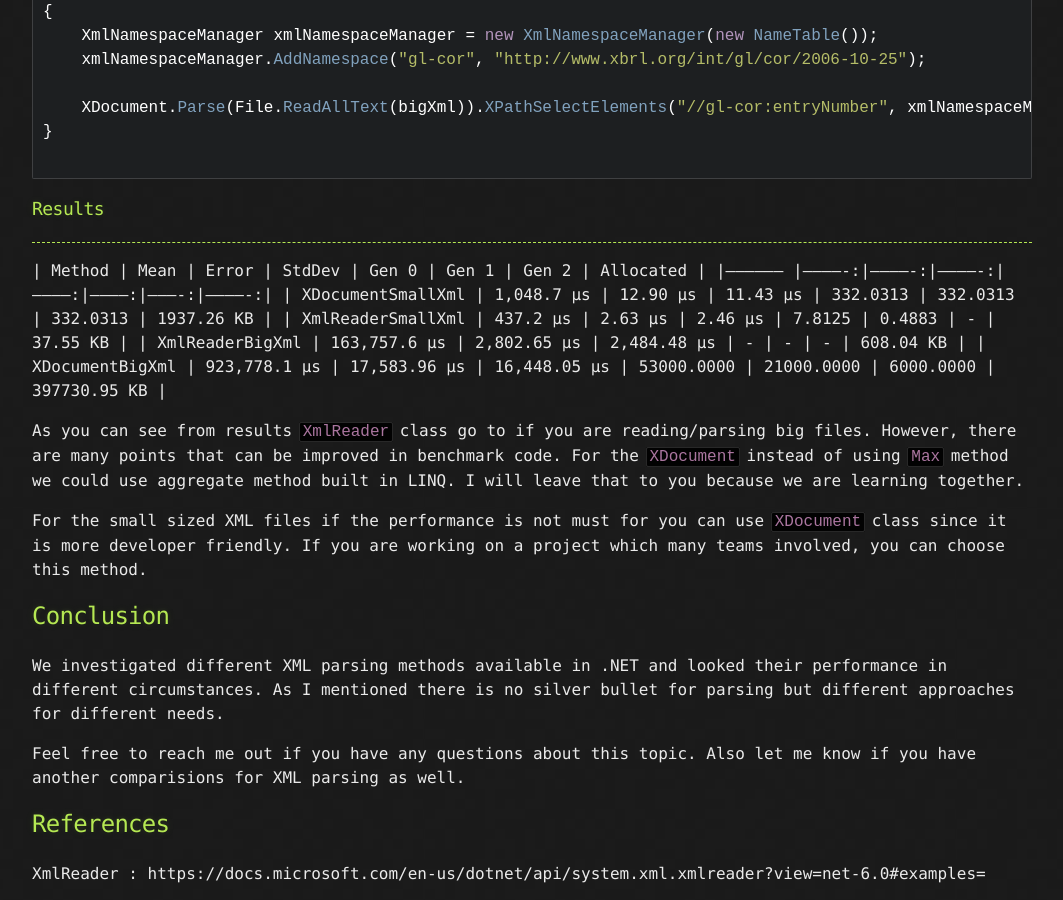
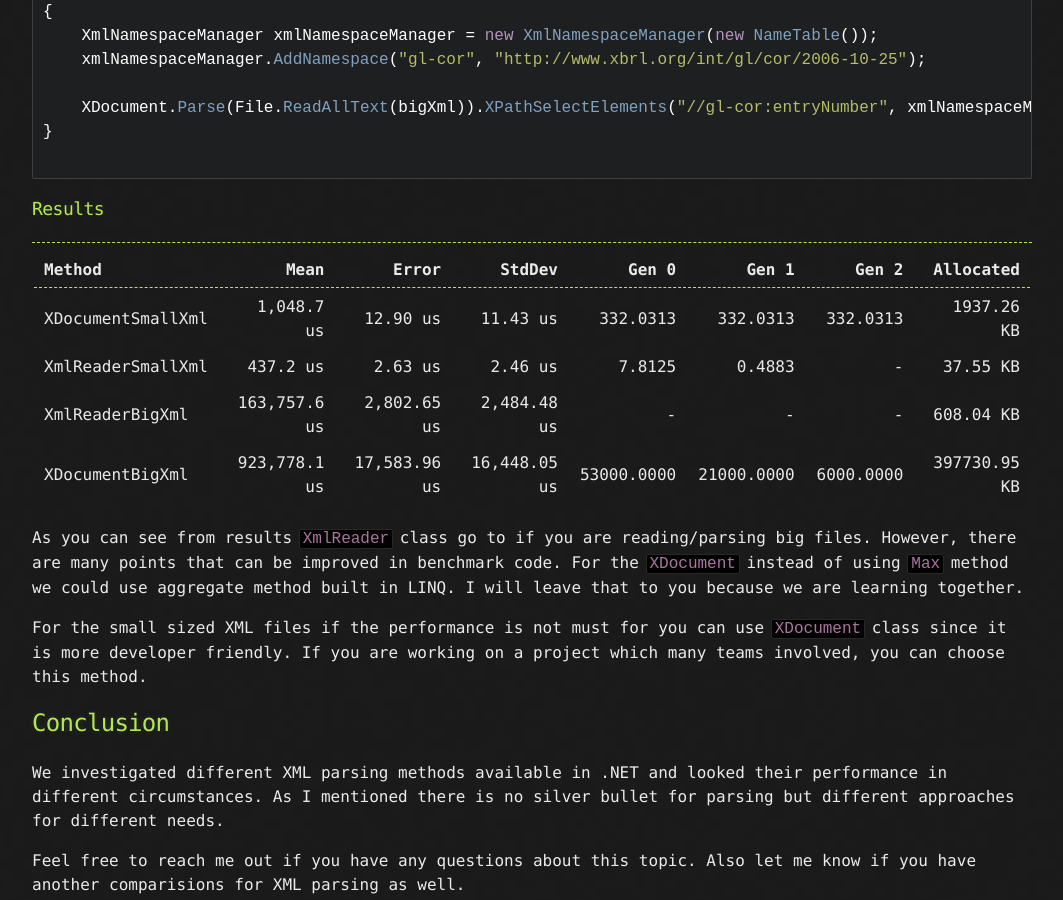
Before and after one commit to wiyyyy/blog, a Jekyll site: the page built from _posts/2022-04-06-xml-parsing-benchmark-dotnet.md, in a window 1280 px wide and 900 px high, scrolled down 4812 px. Shown: the whole window, without its empty margins (108-1171 px from the left). Built offline with Jekyll 4.4.1, drawn with Linux system fonts in a browser that asks for light colours.

`````diff
--- a/_config.yml
+++ b/_config.yml
@@ -6,7 +6,7 @@ author:
 
 baseurl: /myblog
 
-markdown: GFM
+markdown: kramdown
 
 source: .
 destination: ./_site
--- a/_posts/2022-04-06-xml-parsing-benchmark-dotnet.md
+++ b/_posts/2022-04-06-xml-parsing-benchmark-dotnet.md
@@ -184,12 +184,14 @@ public void XDocumentBigXml()
 ````
 ### Results
 ---
+
+
 |            Method |         Mean |        Error |       StdDev |      Gen 0 |      Gen 1 |     Gen 2 |    Allocated |
 |------------------ |-------------:|-------------:|-------------:|-----------:|-----------:|----------:|-------------:|
-| XDocumentSmallXml |   1,048.7 μs |     12.90 μs |     11.43 μs |   332.0313 |   332.0313 |  332.0313 |   1937.26 KB |
-| XmlReaderSmallXml |     437.2 μs |      2.63 μs |      2.46 μs |     7.8125 |     0.4883 |         - |     37.55 KB |
-|   XmlReaderBigXml | 163,757.6 μs |  2,802.65 μs |  2,484.48 μs |          - |          - |         - |    608.04 KB |
-|   XDocumentBigXml | 923,778.1 μs | 17,583.96 μs | 16,448.05 μs | 53000.0000 | 21000.0000 | 6000.0000 | 397730.95 KB |
+| XDocumentSmallXml |   1,048.7 us |     12.90 us |     11.43 us |   332.0313 |   332.0313 |  332.0313 |   1937.26 KB |
+| XmlReaderSmallXml |     437.2 us |      2.63 us |      2.46 us |     7.8125 |     0.4883 |         - |     37.55 KB |
+|   XmlReaderBigXml | 163,757.6 us |  2,802.65 us |  2,484.48 us |          - |          - |         - |    608.04 KB |
+|   XDocumentBigXml | 923,778.1 us | 17,583.96 us | 16,448.05 us | 53000.0000 | 21000.0000 | 6000.0000 | 397730.95 KB |
 
 As you can see from results ``XmlReader`` class go to if you are reading/parsing big files. However, there are many points that can be improved in benchmark code. For the ``XDocument`` instead of using ``Max`` method we could use aggregate method built in LINQ. I will leave that to you because we are learning together.
 
`````
